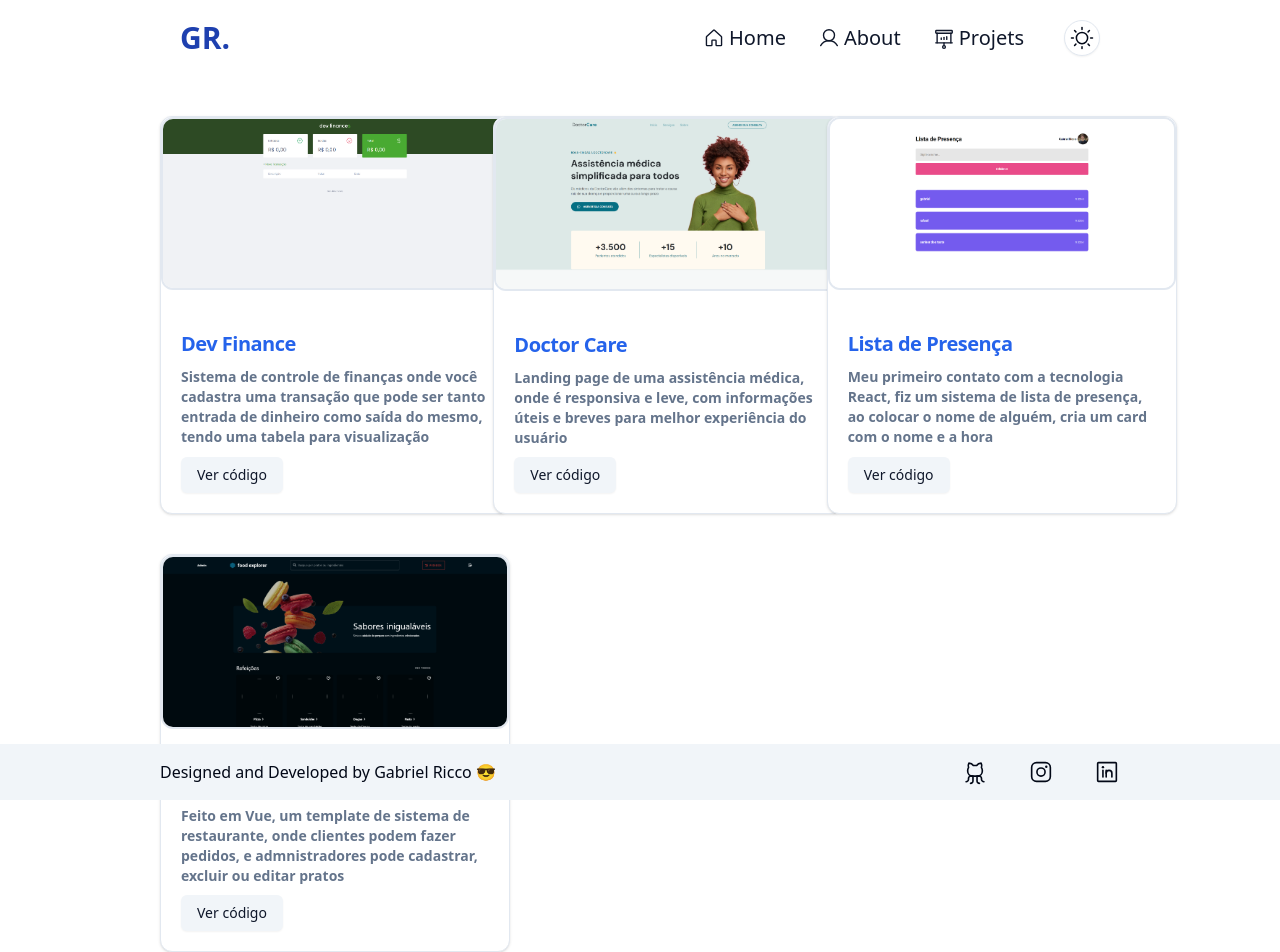
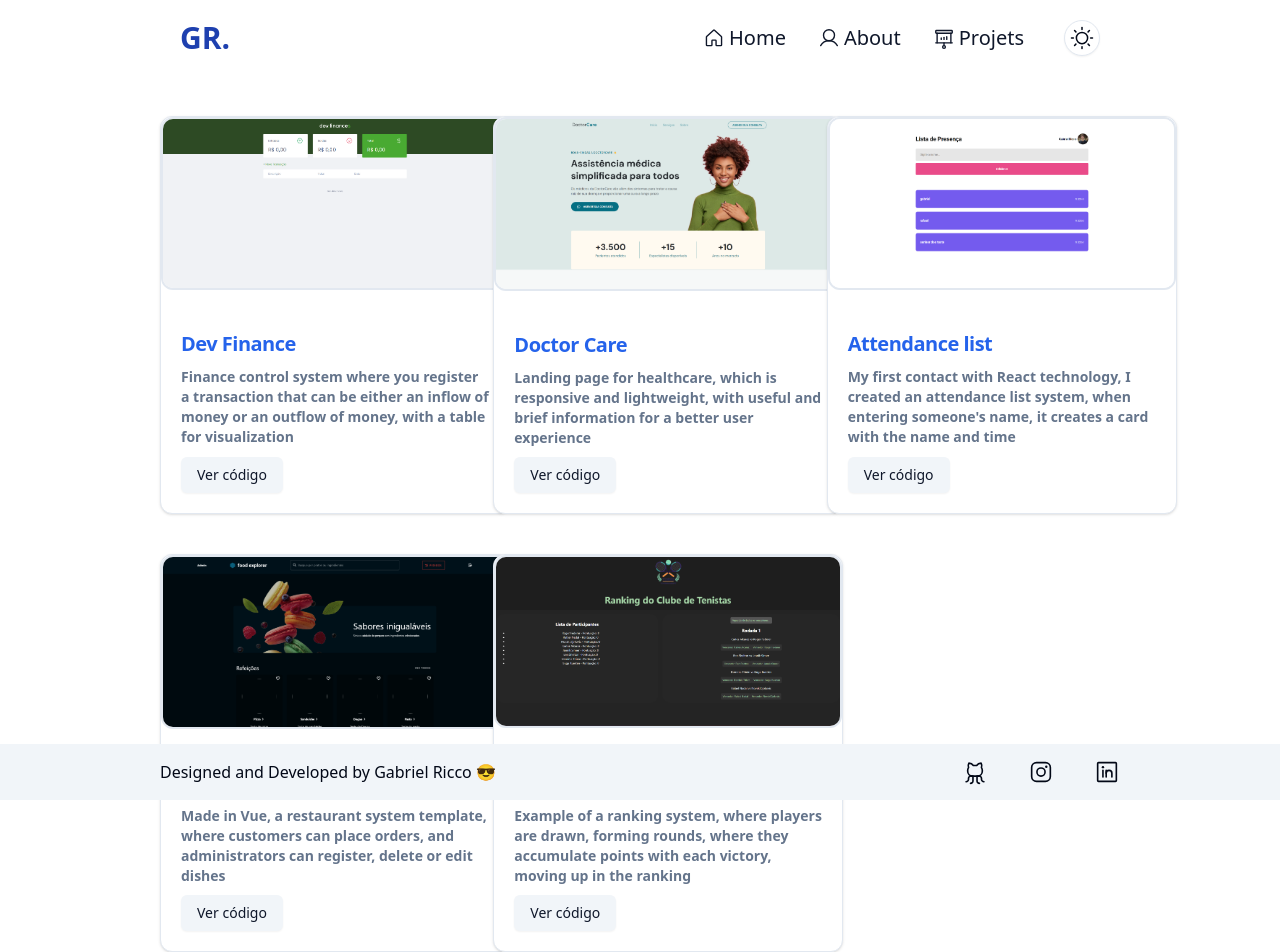
Before and after one commit to GabrielRicco/My-Portfolio, a React (Vite) app: page /projects in a window 1280 px wide. Shown: the top 952 px of the page. Built offline with nearby package versions, Linux system fonts and the light colour scheme.

Commit message:
Adicionando mais um projeto e colocando em ingles

```diff
--- a/public/data.ts
+++ b/public/data.ts
@@ -1,26 +1,32 @@
 export const projects = [
     {
         name: "Dev Finance",
-        description: "Sistema de controle de finanças onde você cadastra uma transação que pode ser tanto entrada de dinheiro como saída do mesmo, tendo uma tabela para visualização",
+        description: "Finance control system where you register a transaction that can be either an inflow of money or an outflow of money, with a table for visualization",
         photo: "./photos/devfinance.png",
         code: "https://github.com/GabrielRicco/Projeto-final-maratona-discover"
     },
     {
         name: "Doctor Care",
-        description: "Landing page de uma assistência médica, onde é responsiva e leve, com informações úteis e breves para melhor experiência do usuário",
+        description: "Landing page for healthcare, which is responsive and lightweight, with useful and brief information for a better user experience",
         photo: "./photos/doctorcare.png",
         code: "https://github.com/GabrielRicco/doctorcare"
     },
     {
-        name: "Lista de Presença",
-        description: "Meu primeiro contato com a tecnologia React, fiz um sistema de lista de presença, ao colocar o nome de alguém, cria um card com o nome e a hora",
+        name: "Attendance list",
+        description: "My first contact with React technology, I created an attendance list system, when entering someone's name, it creates a card with the name and time",
         photo: "./photos/listapresenca.png",
         code: "https://github.com/GabrielRicco/lista-presenca"
     },
     {
         name: "Food Explorer",
-        description: "Feito em Vue, um template de sistema de restaurante, onde clientes podem fazer pedidos, e admnistradores pode cadastrar, excluir ou editar pratos",
+        description: "Made in Vue, a restaurant system template, where customers can place orders, and administrators can register, delete or edit dishes",
         photo: "./photos/foodexplorer.png",
         code: "https://github.com/GabrielRicco/Food-Explorer"
+    },
+    {
+        name: "Tennis rankings",
+        description: "Example of a ranking system, where players are drawn, forming rounds, where they accumulate points with each victory, moving up in the ranking",
+        photo: "./photos/tenisranking.png",
+        code: "https://github.com/GabrielRicco/Ranking-Tenistas"
     }
 ]
```
Also changed, not shown: public/photos/tenisranking.png (added).
